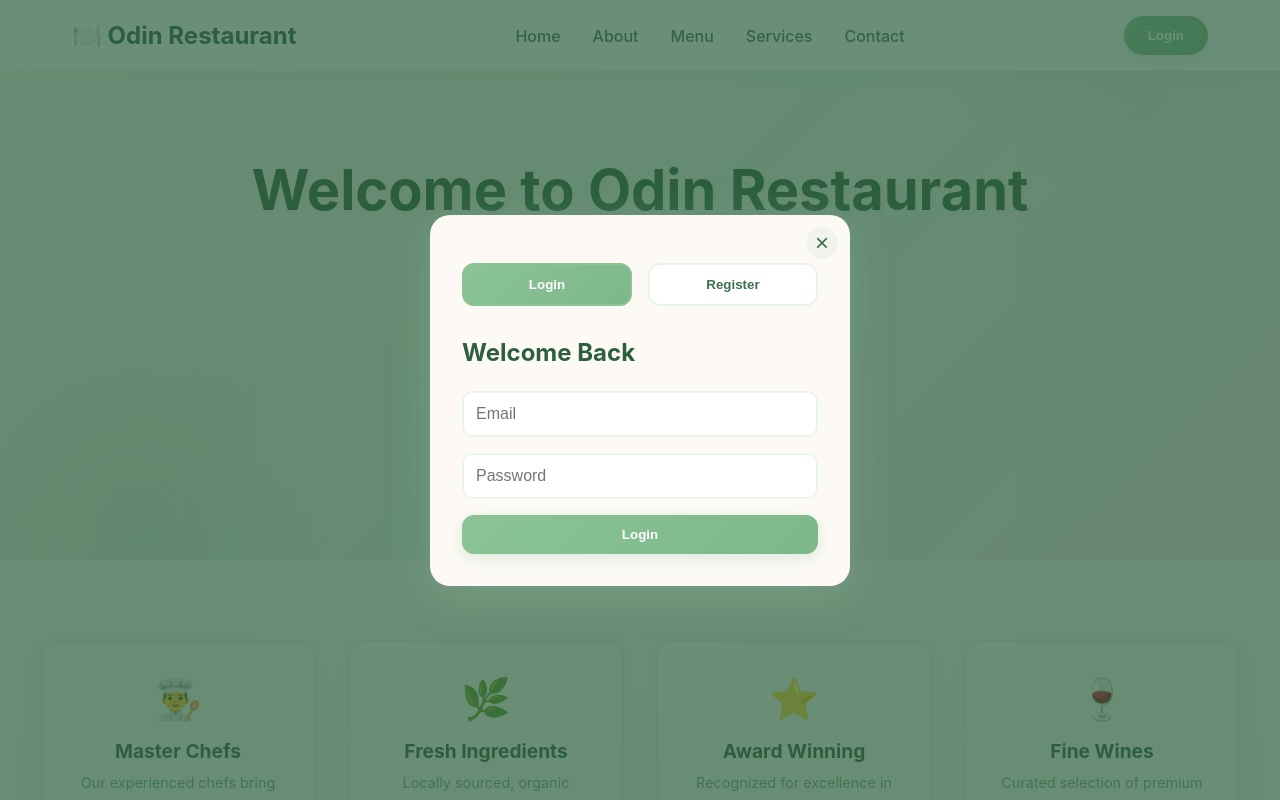
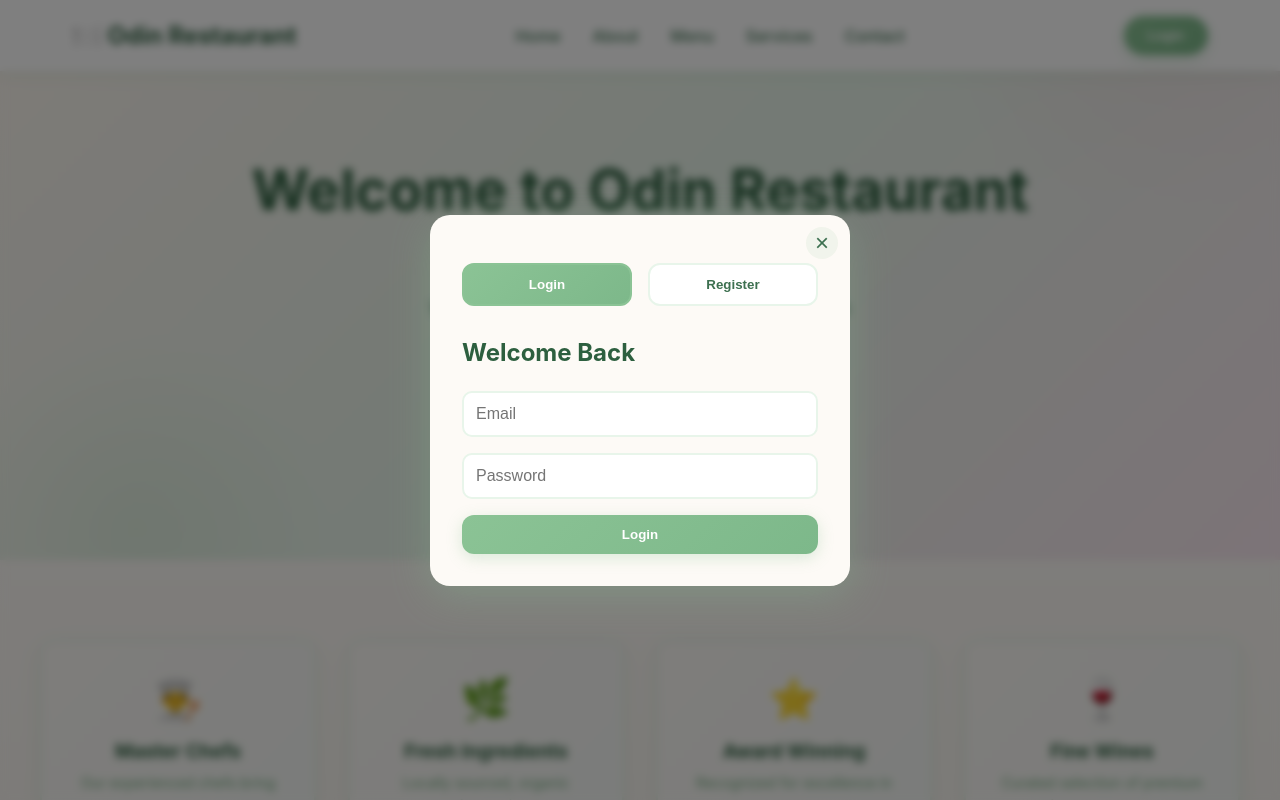
Before and after one commit to StanciuVlad2/Odin, a React (Vite) app in the folder frontend/: page / in a window 1280 px wide. Both pictures are taken after a click on the button "Login". Shown: the top 800 px of the page. Built offline with nearby package versions, Linux system fonts and the light colour scheme; no server answers.

Commit message:
style: Update modal overlay background and remove click handler for closing

```diff
--- a/frontend/src/components/AuthModal/AuthModal.css
+++ b/frontend/src/components/AuthModal/AuthModal.css
@@ -5,7 +5,8 @@
   left: 0;
   right: 0;
   bottom: 0;
-  background: rgba(45, 95, 63, 0.7);
+  background: rgba(0, 0, 0, 0.5);
+  backdrop-filter: blur(4px);
   display: flex;
   justify-content: center;
   align-items: center;
--- a/frontend/src/components/AuthModal/AuthModal.tsx
+++ b/frontend/src/components/AuthModal/AuthModal.tsx
@@ -58,8 +58,8 @@ function AuthModal({ onClose }: AuthModalProps) {
   }
 
   return (
-    <div className="modal-overlay" onClick={onClose}>
-      <div className="modal-content" onClick={(e) => e.stopPropagation()}>
+    <div className="modal-overlay">
+      <div className="modal-content">
         <button className="close-btn" onClick={onClose}>×</button>
 
         <div className="auth-tabs">
```
